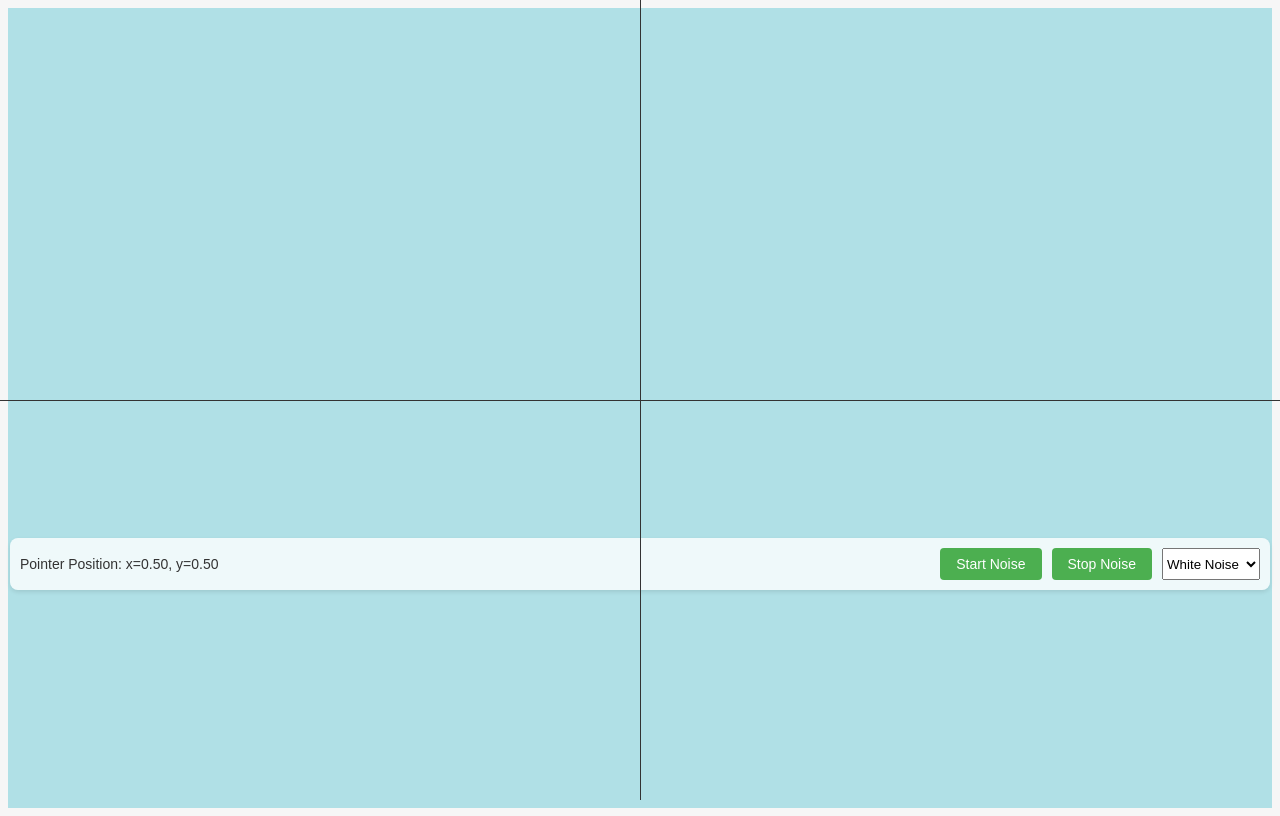
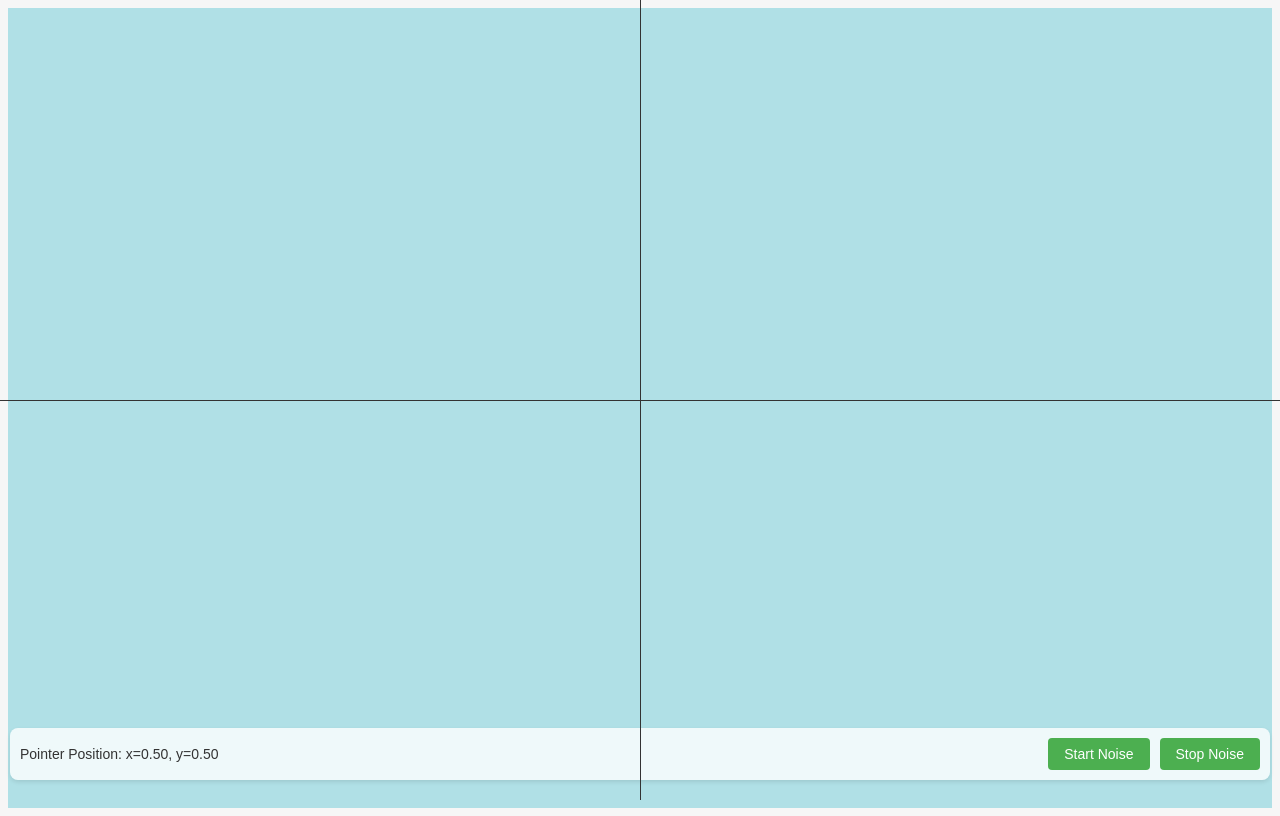
Before and after one commit to derekblank/ngen, a React (Vite) app: page / in a window 1280 px wide. Built offline with nearby package versions, Linux system fonts and the light colour scheme.

Commit message:
Add pink noise generator

```diff
--- a/src/App.css
+++ b/src/App.css
@@ -67,8 +67,8 @@ button {
 
 #main-canvas {
   width: 100%;
-  height: calc(100% - 200px);
-  cursor: pointer;
+  cursor: crosshair;
+  background: transparent;
 }
 
 #analyser-canvas {
@@ -80,11 +80,10 @@ button {
 
 #info {
   position: fixed;
-  bottom: 210px;
+  bottom: 10px;
   left: 10px;
   background-color: rgba(255, 255, 255, 0.8);
   padding: 10px;
-  border-radius: 8px;
   box-shadow: 0 2px 4px rgba(0, 0, 0, 0.1);
   display: flex;
   justify-content: space-between;
@@ -125,6 +124,8 @@ button:hover {
   position: fixed;
   background-color: #333;
   transition: all 0.1s ease;
+  pointer-events: none;
+  /* Prevent cursor interactions */
 }
 
 .horizontal-line {
@@ -138,3 +139,14 @@ button:hover {
   bottom: 0;
   width: 1px;
 }
+
+#main-canvas::before {
+  content: "";
+  position: absolute;
+  top: 0;
+  left: 0;
+  right: 0;
+  bottom: 0;
+  pointer-events: none;
+  mix-blend-mode: overlay;
+}
--- a/src/App.jsx
+++ b/src/App.jsx
@@ -1,5 +1,5 @@
 import { useState, useRef, useEffect } from "react";
-import { updateBackgroundColor, hexToRgb } from "./util/colors";
+import { updateBackgroundColor } from "./util/colors";
 import "./App.css";
 
 function App() {
@@ -11,11 +11,12 @@ function App() {
   const [bgColor, setBgColor] = useState("#b0e0e6");
   const [axisX, setAxisX] = useState(0.5);
   const [axisY, setAxisY] = useState(0.5);
-  const [noiseType, setNoiseType] = useState("white"); // New state for noise type
+  const [noiseType, setNoiseType] = useState("white");
 
   const canvasRef = useRef(null);
   const analyserCanvasRef = useRef(null);
   const analyserNode = useRef(null);
+  const animationFrameId = useRef(null);
 
   useEffect(() => {
     const canvas = canvasRef.current;
@@ -53,27 +54,63 @@ function App() {
             x += barWidth + 1;
           }
         }
-        requestAnimationFrame(drawSpectrum);
+        animationFrameId.current = requestAnimationFrame(drawSpectrum);
       };
 
       drawSpectrum();
+      return () => cancelAnimationFrame(animationFrameId.current);
     }
   }, [noiseSource]);
 
-  const createNoise = (audioCtx, type) => {
+  useEffect(() => {
+    if (analyserNode.current) {
+      const ctx = canvasRef.current.getContext("2d");
+      const draw = () => {
+        const bufferLength = analyserNode.current.frequencyBinCount;
+        const dataArray = new Uint8Array(bufferLength);
+        analyserNode.current.getByteFrequencyData(dataArray);
+
+        ctx.clearRect(0, 0, canvasRef.current.width, canvasRef.current.height);
+
+        const avgFrequency = dataArray.reduce((sum, value) => sum + value, 0) / dataArray.length;
+        const colorValue = Math.min(Math.max(avgFrequency, 0), 255);
+        const color = `rgb(${colorValue}, ${255 - colorValue}, 200)`;
+        ctx.fillStyle = color;
+        ctx.fillRect(0, 0, canvasRef.current.width, canvasRef.current.height);
+
+        ctx.fillStyle = 'rgba(255, 255, 255, 0.5)';
+        for (let i = 0; i < bufferLength; i++) {
+          const radius = dataArray[i] / 5;
+          const angle = (i / bufferLength) * Math.PI * 2;
+          const centerX = canvasRef.current.width / 2 + Math.cos(angle) * radius * 3;
+          const centerY = canvasRef.current.height / 2 + Math.sin(angle) * radius * 3;
+          ctx.beginPath();
+          ctx.arc(centerX, centerY, radius, 0, Math.PI * 2);
+          ctx.fill();
+        }
+
+        animationFrameId.current = requestAnimationFrame(draw);
+      };
+
+      draw();
+      return () => cancelAnimationFrame(animationFrameId.current);
+    }
+  }, [noiseSource]);
+
+  const createNoise = (audioCtx, x, y, type) => {
     const bufferSize = 2 * audioCtx.sampleRate;
     const buffer = audioCtx.createBuffer(1, bufferSize, audioCtx.sampleRate);
     const output = buffer.getChannelData(0);
 
     if (type === "white") {
       for (let i = 0; i < bufferSize; i++) {
-        output[i] = Math.random() * 2 - 1;
+        output[i] = (Math.random() * 2 - 1) * (1 - x) * (1 - y);
       }
     } else if (type === "pink") {
       let b0, b1, b2, b3, b4, b5, b6;
       b0 = b1 = b2 = b3 = b4 = b5 = b6 = 0.0;
       for (let i = 0; i < bufferSize; i++) {
-        const white = Math.random() * 2 - 1;
+        const white = (Math.random() * 2 - 1) * (1 - x) * (1 - y);
         b0 = 0.99886 * b0 + white * 0.0555179;
         b1 = 0.99332 * b1 + white * 0.0750759;
         b2 = 0.96900 * b2 + white * 0.1538520;
@@ -81,16 +118,16 @@ function App() {
         b4 = 0.55000 * b4 + white * 0.5329522;
         b5 = -0.7616 * b5 - white * 0.0168980;
         output[i] = b0 + b1 + b2 + b3 + b4 + b5 + b6 + white * 0.5362;
-        output[i] *= 0.11; // (roughly) compensate for gain
+        output[i] *= 0.11;
         b6 = white * 0.115926;
       }
     } else if (type === "brown") {
       let lastOut = 0.0;
       for (let i = 0; i < bufferSize; i++) {
-        const white = Math.random() * 2 - 1;
+        const white = (Math.random() * 2 - 1) * (1 - x) * (1 - y);
         output[i] = (lastOut + (0.02 * white)) / 1.02;
         lastOut = output[i];
-        output[i] *= 3.5; // (roughly) compensate for gain
+        output[i] *= 3.5;
       }
     }
 
@@ -113,13 +150,13 @@ function App() {
       analyserNode.current = newAudioContext.createAnalyser();
       analyserNode.current.fftSize = 256;
 
-      const newNoiseSource = createNoise(newAudioContext, noiseType);
+      const newNoiseSource = createNoise(newAudioContext, x, y, noiseType);
       setNoiseSource(newNoiseSource);
       newNoiseSource.connect(analyserNode.current);
       analyserNode.current.connect(newAudioContext.destination);
       newNoiseSource.start();
     } else {
-      const newNoiseSource = createNoise(audioContext, noiseType);
+      const newNoiseSource = createNoise(audioContext, x, y, noiseType);
       setNoiseSource(newNoiseSource);
       newNoiseSource.connect(analyserNode.current);
       analyserNode.current.connect(audioContext.destination);
@@ -166,7 +203,7 @@ function App() {
 
     if (noiseSource) {
       noiseSource.stop();
-      const newNoiseSource = createNoise(audioContext, noiseType);
+      const newNoiseSource = createNoise(audioContext, newX, newY, noiseType);
       setNoiseSource(newNoiseSource);
       newNoiseSource.connect(analyserNode.current);
       analyserNode.current.connect(audioContext.destination);
@@ -183,10 +220,6 @@ function App() {
         onMouseMove={handleMouseMove}
         onMouseUp={handleMouseUp}
         onMouseLeave={handleMouseUp}
-      />
-      <canvas
-        ref={analyserCanvasRef}
-        id="analyser-canvas"
       />
       <div id="info">
         <p>Pointer Position: x={x.toFixed(2)}, y={y.toFixed(2)}</p>
--- /dev/null
+++ b/src/Pink.css
@@ -0,0 +1,103 @@
+:root {
+	font-family: Helvetica, Arial, sans-serif;
+	font-size: 16px;
+	line-height: 24px;
+	font-weight: 400;
+	color: #0f0f0f;
+	background-color: #f6f6f6;
+	font-synthesis: none;
+	text-rendering: optimizeLegibility;
+	-webkit-font-smoothing: antialiased;
+	-moz-osx-font-smoothing: grayscale;
+	-webkit-text-size-adjust: 100%;
+}
+
+button {
+	cursor: pointer;
+}
+
+button:hover,
+button:active {
+	border-color: #396cd8;
+}
+
+input,
+button {
+	outline: none;
+}
+
+#container {
+	position: relative;
+	width: 100%;
+	height: 100vh;
+	overflow: hidden;
+	font-family: Arial, sans-serif;
+}
+
+#main-canvas {
+	width: 100%;
+	height: 100%;
+	cursor: crosshair;
+	background: transparent;
+}
+
+#info {
+	position: fixed;
+	bottom: 20px;
+	left: 10px;
+	background-color: rgba(255, 255, 255, 0.8);
+	padding: 10px;
+	border-radius: 8px;
+	box-shadow: 0 2px 4px rgba(0, 0, 0, 0.1);
+	display: flex;
+	justify-content: space-between;
+	align-items: center;
+	width: calc(100% - 20px);
+	box-sizing: border-box;
+}
+
+#info p {
+	margin: 0;
+	font-size: 14px;
+	color: #333;
+}
+
+#controls {
+	display: flex;
+	gap: 10px;
+}
+
+button {
+	padding: 8px 16px;
+	border: none;
+	border-radius: 4px;
+	background-color: #4CAF50;
+	color: white;
+	cursor: pointer;
+	font-size: 14px;
+	transition: background-color 0.3s ease;
+}
+
+button:hover {
+	background-color: #45a049;
+}
+
+/* Crosshair line styling */
+.horizontal-line,
+.vertical-line {
+	position: fixed;
+	background-color: #333;
+	transition: all 0.1s ease;
+}
+
+.horizontal-line {
+	left: 0;
+	right: 0;
+	height: 1px;
+}
+
+.vertical-line {
+	top: 0;
+	bottom: 0;
+	width: 1px;
+}
--- /dev/null
+++ b/src/Pink.jsx
@@ -0,0 +1,175 @@
+import { useState, useRef, useEffect } from "react";
+import { updateBackgroundColor, hexToRgb } from "./util/colors";
+import "./Pink.css";
+
+function Pink() {
+  const [audioContext, setAudioContext] = useState(null);
+  const [noiseSource, setNoiseSource] = useState(null);
+  const [dragging, setDragging] = useState(false);
+  const [x, setX] = useState(0.5);
+  const [y, setY] = useState(0.5);
+  const [bgColor, setBgColor] = useState("#b0e0e6");
+
+  const canvasRef = useRef(null);
+  const analyserNode = useRef(null);
+
+  useEffect(() => {
+    const canvas = canvasRef.current;
+    const handleResize = () => {
+      canvas.width = window.innerWidth;
+      canvas.height = window.innerHeight;
+    };
+    window.addEventListener("resize", handleResize);
+    handleResize();
+    return () => window.removeEventListener("resize", handleResize);
+  }, []);
+
+  useEffect(() => {
+    if (audioContext && analyserNode.current) {
+      const canvas = canvasRef.current;
+      const ctx = canvas.getContext("2d");
+      const draw = () => {
+        if (!analyserNode.current) return;
+
+        const bufferLength = analyserNode.current.frequencyBinCount;
+        const dataArray = new Uint8Array(bufferLength);
+        analyserNode.current.getByteFrequencyData(dataArray);
+
+        ctx.clearRect(0, 0, canvas.width, canvas.height);
+
+        const max = Math.max(...dataArray);
+        const intensity = max / 255;
+        const color = hexToRgb(updateBackgroundColor(intensity));
+
+        ctx.fillStyle = `rgba(${color.r}, ${color.g}, ${color.b}, ${intensity})`;
+        ctx.fillRect(0, 0, canvas.width, canvas.height);
+
+        requestAnimationFrame(draw);
+      };
+
+      draw();
+    }
+  }, [x, y, bgColor]);
+
+  const createPinkNoise = (audioCtx, x, y) => {
+    const bufferSize = 2 * audioCtx.sampleRate;
+    const buffer = audioCtx.createBuffer(1, bufferSize, audioCtx.sampleRate);
+    const output = buffer.getChannelData(0);
+
+    let b0, b1, b2, b3, b4, b5, b6;
+    b0 = b1 = b2 = b3 = b4 = b5 = b6 = 0.0;
+    for (let i = 0; i < bufferSize; i++) {
+      const white = Math.random() * 2 - 1;
+      b0 = 0.99886 * b0 + white * 0.0555179;
+      b1 = 0.99332 * b1 + white * 0.0750759;
+      b2 = 0.96900 * b2 + white * 0.1538520;
+      b3 = 0.86650 * b3 + white * 0.3104856;
+      b4 = 0.55000 * b4 + white * 0.5329522;
+      b5 = -0.7616 * b5 - white * 0.0168980;
+      output[i] = b0 + b1 + b2 + b3 + b4 + b5 + b6 + white * 0.5362;
+      output[i] *= 0.11;
+      b6 = white * 0.115926;
+    }
+
+    const noise = audioCtx.createBufferSource();
+    noise.buffer = buffer;
+    noise.loop = true;
+
+    return noise;
+  };
+
+  const startNoise = () => {
+    if (audioContext && noiseSource) {
+      // If a noise source is already active, do nothing.
+      return;
+    }
+
+    if (!audioContext) {
+      const newAudioContext = new (window.AudioContext)();
+      setAudioContext(newAudioContext);
+      analyserNode.current = newAudioContext.createAnalyser();
+      analyserNode.current.fftSize = 256;
+
+      const newNoiseSource = createPinkNoise(newAudioContext, x, y);
+      setNoiseSource(newNoiseSource);
+      newNoiseSource.connect(analyserNode.current);
+      analyserNode.current.connect(newAudioContext.destination);
+      newNoiseSource.start();
+    } else {
+      const newNoiseSource = createPinkNoise(audioContext, x, y);
+      setNoiseSource(newNoiseSource);
+      newNoiseSource.connect(analyserNode.current);
+      analyserNode.current.connect(audioContext.destination);
+      newNoiseSource.start();
+    }
+  };
+
+  const stopNoise = () => {
+    if (noiseSource) {
+      noiseSource.stop();
+      noiseSource.disconnect();
+      setNoiseSource(null);
+    }
+    if (audioContext) {
+      audioContext.close();
+      setAudioContext(null);
+    }
+  };
+
+  const handleMouseDown = (e) => {
+    setDragging(true);
+    updateCanvas(e);
+  };
+
+  const handleMouseMove = (e) => {
+    if (dragging) {
+      updateCanvas(e);
+    }
+  };
+
+  const handleMouseUp = () => setDragging(false);
+
+  const updateCanvas = (e) => {
+    const rect = canvasRef.current.getBoundingClientRect();
+    const newX = (e.clientX - rect.left) / rect.width;
+    const newY = (e.clientY - rect.top) / rect.height;
+    setX(newX);
+    setY(newY);
+
+    const newBgColor = updateBackgroundColor(newX);
+    setBgColor(newBgColor);
+
+    if (noiseSource) {
+      noiseSource.stop();
+      const newNoiseSource = createPinkNoise(audioContext, newX, newY);
+      setNoiseSource(newNoiseSource);
+      newNoiseSource.connect(analyserNode.current);
+      analyserNode.current.connect(audioContext.destination);
+      newNoiseSource.start();
+    }
+  };
+
+  return (
+    <div id="container" style={{ backgroundColor: bgColor }}>
+      <canvas
+        ref={canvasRef}
+        id="main-canvas"
+        onMouseDown={handleMouseDown}
+        onMouseMove={handleMouseMove}
+        onMouseUp={handleMouseUp}
+        onMouseLeave={handleMouseUp}
+      />
+      <div id="info">
+        <p>Pointer Position: x={x.toFixed(2)}, y={y.toFixed(2)}</p>
+        <div id="controls">
+          <button onClick={startNoise}>Start Noise</button>
+          <button onClick={stopNoise}>Stop Noise</button>
+        </div>
+      </div>
+      <div className="horizontal-line" style={{ top: `${y * 100}%` }} />
+      <div className="vertical-line" style={{ left: `${x * 100}%` }} />
+    </div>
+  );
+}
+
+export default Pink;
--- a/src/main.jsx
+++ b/src/main.jsx
@@ -1,9 +1,11 @@
 import React from "react";
 import ReactDOM from "react-dom/client";
 import App from "./App";
+import Pink from "./Pink";
 
 ReactDOM.createRoot(document.getElementById("root")).render(
   <React.StrictMode>
-    <App />
+    {/* <App /> */}
+    <Pink />
   </React.StrictMode>,
 );
```
